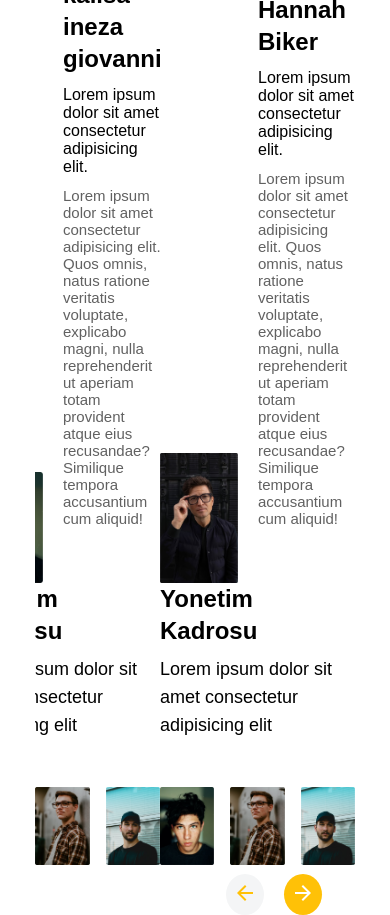
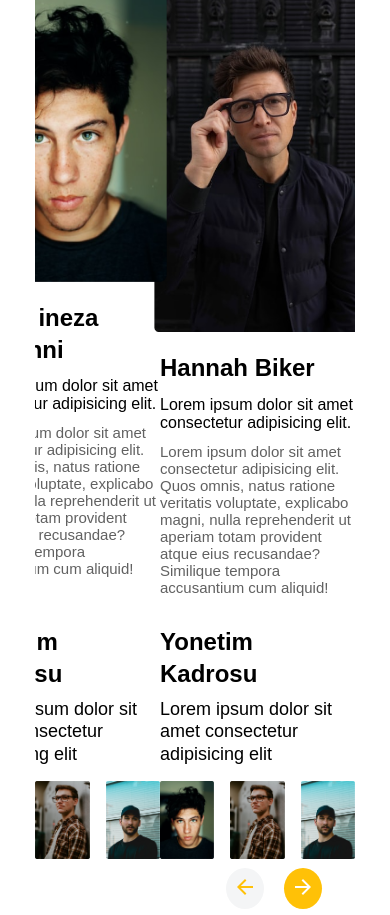
Before and after one commit to the-coder-kalisa/slider, a React (Vite) app: page / in a window 390 px wide. Built offline with nearby package versions, Linux system fonts and the light colour scheme.

Commit message:
finished it somehow but can repeat the actions

```diff
--- a/src/index.css
+++ b/src/index.css
@@ -50,13 +50,12 @@ button {
 .first-left-title {
   font-weight: 700;
   font-size: 1.875rem /* 30px */;
-  line-height: 2.25rem /* 36px */;
 }
 
 .first-left-sub {
   max-width: 16rem;
   font-size: 1.125rem /* 18px */;
-  line-height: 1.75rem /* 28px */;
+  line-height: 1.4rem /* 28px */;
 }
 
 .images {
@@ -115,7 +114,6 @@ button {
   right: 25rem;
   position: absolute;
   align-items: center;
-  margin-top: 2.5rem;
   gap: 1.25rem;
 }
 .button:disabled {
@@ -132,17 +130,18 @@ button {
   .each-image {
     width: 9rem;
   }
-  .each-image-second {
-    width: 13rem;
-  }
 }
 @media screen and (max-width: 907px) {
-  .sub-container{
+  .each-image-second {
+    min-width: 13rem;
+  }
+  .sub-container {
     overflow: visible;
   }
   .each-data {
     flex-direction: column-reverse;
     margin: 0 auto;
+    gap: 20px;
   }
   .first {
     width: 20rem;
@@ -152,12 +151,22 @@ button {
   }
   .first-each {
     width: 20rem;
+    gap: 1rem;
   }
   .second-each {
     width: 20rem;
   }
-  .changes{
+  .changes {
     bottom: -50px;
+  }
+  .second-data {
+    padding-bottom: 10px;
+  }
+}
+@media screen and (max-width: 808px) {
+  .second-each{
+    flex-direction: column;
+    align-items: center;
   }
 }
 @media screen and (max-width: 1448px) {
@@ -168,16 +177,13 @@ button {
   .second-body {
     font-size: 15px;
   }
-  .first-each {
-    gap: 3rem;
-  }
+
   .first-left-title {
     font-size: 1.5rem;
     line-height: 2rem;
   }
   .second-data {
     gap: 0.7rem;
-    padding-bottom: 3.5rem;
   }
   .changes {
     right: calc(20vw - 10px);
```
